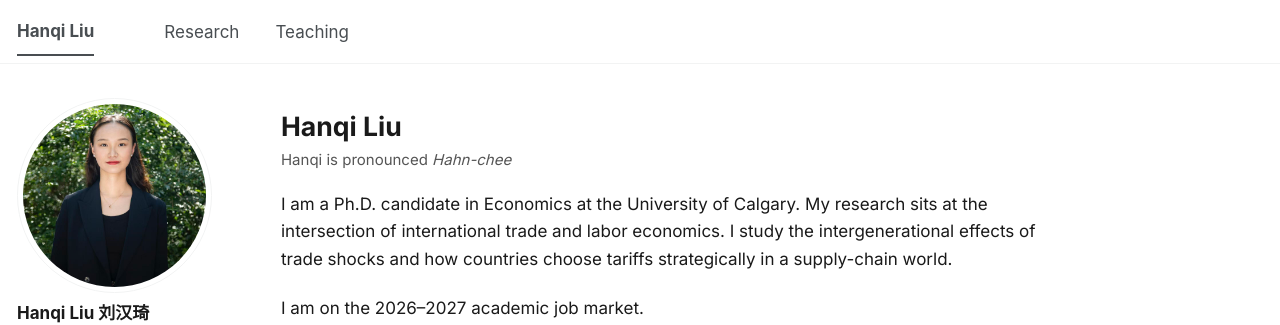
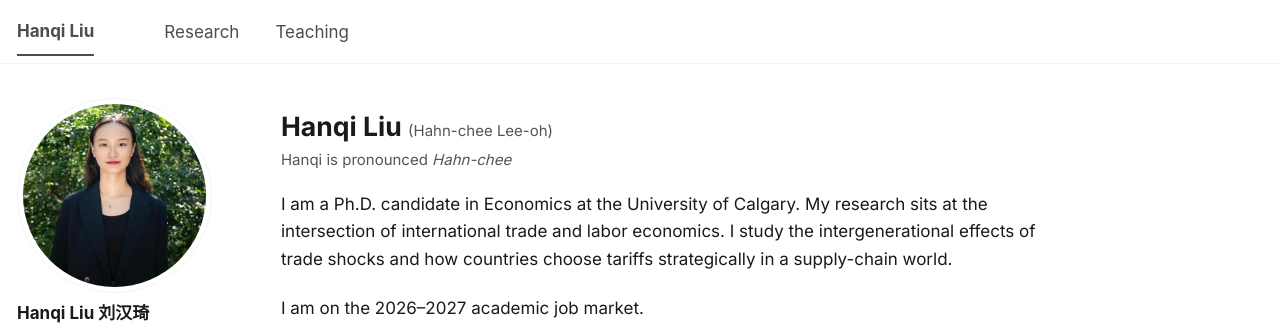
Before and after one commit to hanqi-liu-econ/hanqi-liu-econ.github.io, a Jekyll site: the page built from _pages/about.md, in a window 1280 px wide. Shown: the top 325 px of the page. Built offline with Jekyll 4.4.1, drawn with Linux system fonts in a browser that asks for light colours; a script bundle is joined from its source files by our own code; library files that are not in the unit come from our copies.

Commit message:
Update about.md

```diff
--- a/_pages/about.md
+++ b/_pages/about.md
@@ -7,7 +7,7 @@ redirect_from:
   - /about.html
 ---
 
-# Hanqi Liu
+# Hanqi Liu <span style="font-size: 15px; font-weight: 400; color: #555;">(Hahn-chee Lee-oh)</span>
 
 <p style="font-size: 15px; color: #555; margin-top: -0.6em;">Hanqi is pronounced <em>Hahn-chee</em></p>
 
```
